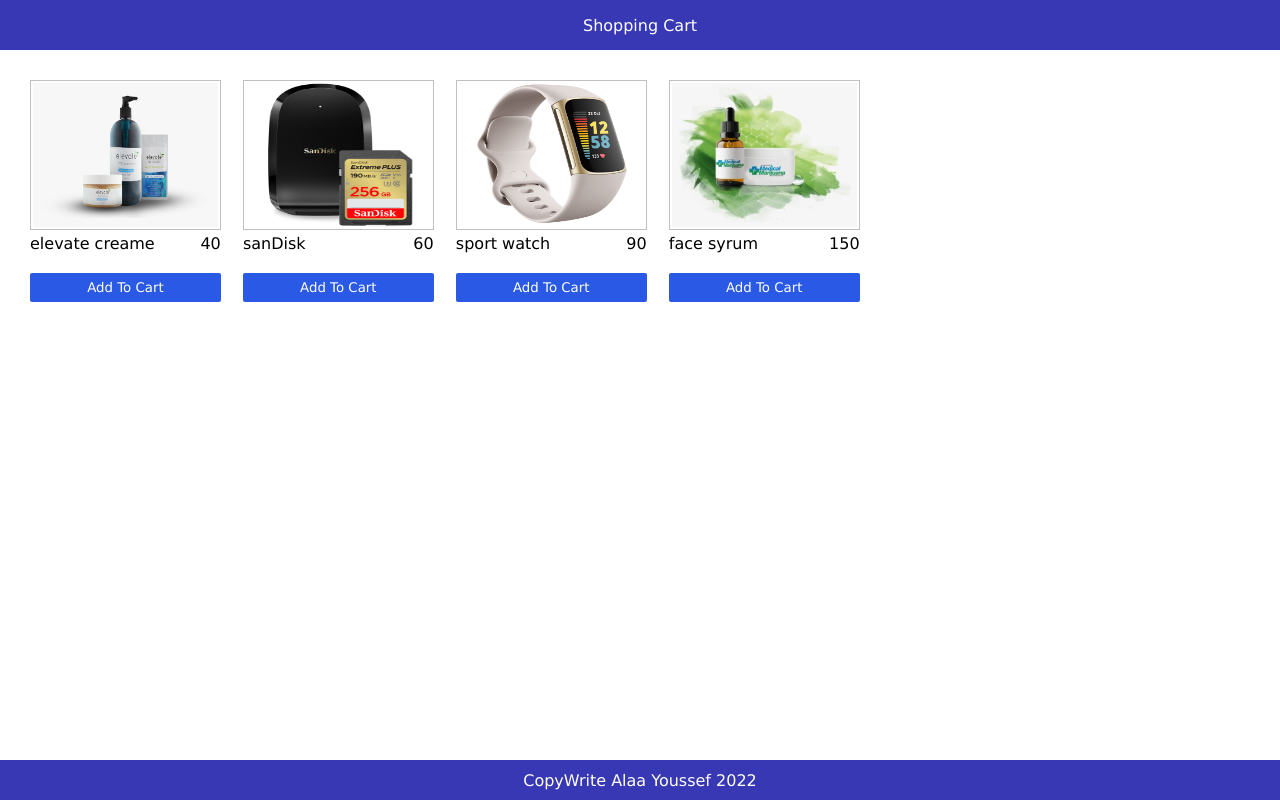
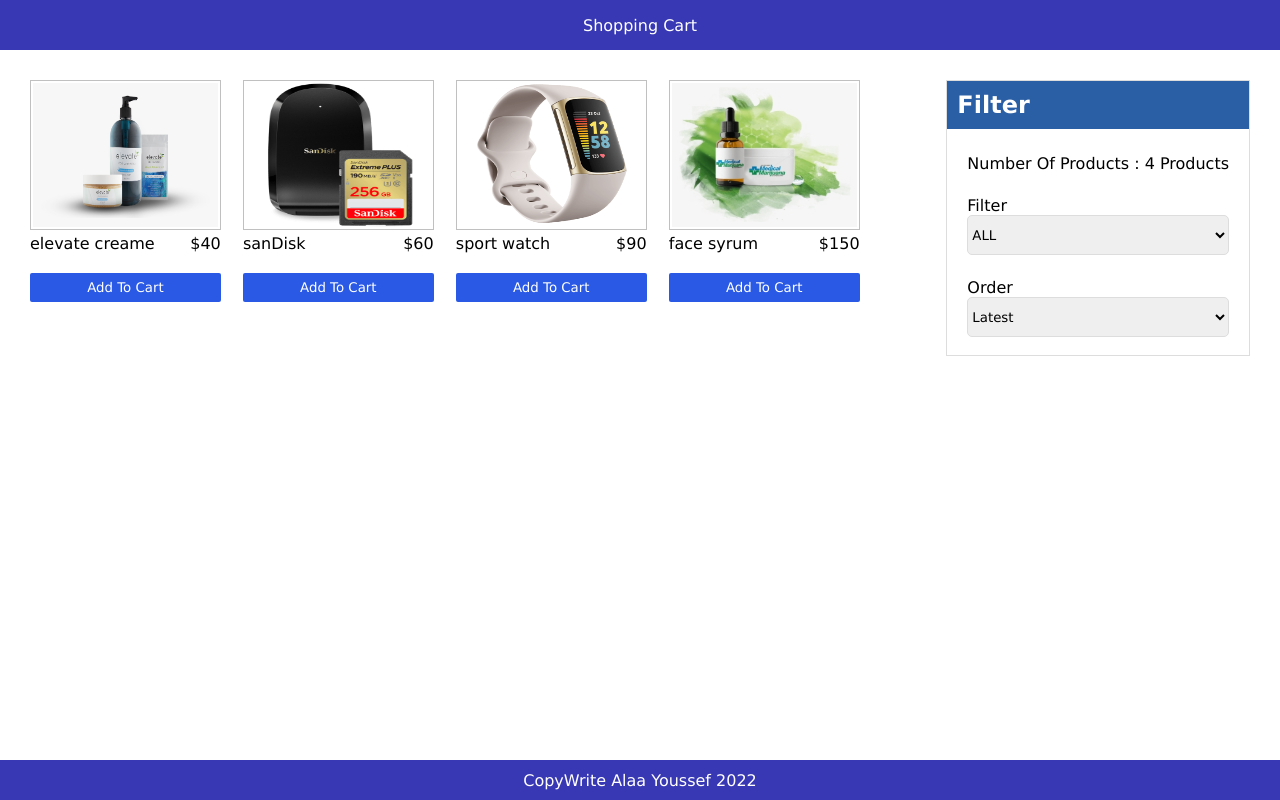
Before and after one commit to AlaaAYoussef/React-shoppingCart, a React (Create React App) app in the folder client/: page / in a window 1280 px wide. Built offline with nearby package versions, Linux system fonts and the light colour scheme.

Commit message:
filter-comp

```diff
--- a/client/package.json
+++ b/client/package.json
@@ -10,12 +10,13 @@
     "gulp-sass": "^5.1.0",
     "react": "^18.2.0",
     "react-dom": "^18.2.0",
+    "react-modal": "^3.16.1",
     "react-scripts": "5.0.1",
     "sass": "^1.55.0",
     "web-vitals": "^2.1.4"
   },
   "scripts": {
-    "sass":"gulp watch",
+    "sass": "gulp watch",
     "start": "react-scripts start",
     "build": "react-scripts build",
     "test": "react-scripts test",
--- a/client/src/App.js
+++ b/client/src/App.js
@@ -2,7 +2,7 @@ import { useState } from 'react';
 import Footer from './components/Footer/Footer';
 import Header from './components/Header/Header'
 import Products from './components/Products/Products';
-// import { staticData } from './staticData';
+import Filter from './components/Filter/Filter';
 import data from './data.json'
 
 function App() {
@@ -13,6 +13,7 @@ function App() {
       <main>
         <div className='wrapper'>
         <Products products={products}/>
+        <Filter/>
         </div>
       </main>
       <Footer/>
--- /dev/null
+++ b/client/src/components/Filter/Filter.js
@@ -0,0 +1,33 @@
+import React from 'react'
+import '../../css/Filter/Filter.css'
+
+function Filter(props) {
+  return (
+    <div className='filter-wrapper'>
+        <h2 className='filter-title'>Filter</h2>
+        <div className='number-of-products'>Number Of Products : 4 Products</div>
+        <div className='filter-by-size'>
+            <span>Filter</span>
+            <select className='filter-select'>
+                <option value="ALL">ALL</option>
+                <option value="S">S</option>
+                <option value="L">L</option>
+                <option value="XL">XL</option>
+                <option value="2X">2X</option>
+                <option value="3X">3X</option>
+            </select>
+        </div>
+        <div className='filter-by-order'>
+            <span>Order</span>
+            <select>
+                <option>Latest</option>
+                <option>Highest</option>
+                <option>Lowest</option>
+            </select>
+        </div>
+
+    </div>
+  )
+}
+
+export default Filter
--- /dev/null
+++ b/client/src/components/Filter/Filter.scss
@@ -0,0 +1,24 @@
+.filter-wrapper{
+    background-color: #fff;
+    border: 1px solid #ddd;
+    display: flex;
+    flex-direction: column;
+    .filter-title{
+
+        background: #2a5ea5;
+        color: #fff;
+        padding: 10px;
+        margin-bottom: 20px;
+    }
+    >div{
+        padding: 5px 20px;
+        margin-bottom: 13px;
+    }
+    select{
+        display: block;
+        width: 100%;
+        height: 40px;
+        border: 1px solid #ddd;
+        border-radius: 5px;
+    }
+}
--- /dev/null
+++ b/client/src/components/Products/ProductModal.js
@@ -0,0 +1,20 @@
+import React from 'react'
+import Modal from 'react-modal'
+
+function ProductModal(props) {
+    const { product ,closeModal} = props
+  return (
+   <Modal isOpen={product} onRequestClose={closeModal}>
+     <span className="close-icon" onClick={closeModal}>&times;</span>
+    <div className='product-info'>
+        <img src={product.imgURL}></img>
+        <p>{product.title}</p>
+        <p>{product.desc}</p>
+        <p>{product.price}</p>
+
+    </div>
+   </Modal>
+  )
+}
+
+export default ProductModal
--- a/client/src/components/Products/Products.js
+++ b/client/src/components/Products/Products.js
@@ -1,19 +1,32 @@
-import React from "react";
+import React, { useState } from "react";
 import '../../css/Products/Products.css'
+import ProductModal from './ProductModal'
 
 function Products(props) {
+  const [product,setProduct] =useState("")
+
+  const openModal = (product)=>{
+    setProduct(product)
+  }
+  const closeModal =()=>{
+    setProduct(false)
+  }
+
   return (
     <div className="products-wrapper">
       {props.products.map((product) => (
         <div className="product-item" key={product.id}>
+          <a href="#" onClick={()=>openModal(product)}>
           <img src={product.imgURL} alt={product.title} />
+          </a>
           <div className="product-desc">
             <p>{product.title}</p>
-            <span>{product.price}</span>
+            <span>${product.price}</span>
           </div>
           <button>Add To Cart</button>
         </div>
       ))}
+      <ProductModal product={product} closeModal={closeModal}/>
     </div>
   );
 }
--- /dev/null
+++ b/client/src/css/Filter/Filter.css
@@ -0,0 +1,23 @@
+.filter-wrapper {
+  background-color: #fff;
+  border: 1px solid #ddd;
+  display: flex;
+  flex-direction: column;
+}
+.filter-wrapper .filter-title {
+  background: #2a5ea5;
+  color: #fff;
+  padding: 10px;
+  margin-bottom: 20px;
+}
+.filter-wrapper > div {
+  padding: 5px 20px;
+  margin-bottom: 13px;
+}
+.filter-wrapper select {
+  display: block;
+  width: 100%;
+  height: 40px;
+  border: 1px solid #ddd;
+  border-radius: 5px;
+}
--- a/client/src/css/Products/Products.css
+++ b/client/src/css/Products/Products.css
@@ -26,3 +26,26 @@
   padding: 7px;
   border-radius: 2px;
 }
+
+.product-info {
+  width: 80%;
+  margin: auto;
+  text-align: center;
+}
+.product-info img {
+  display: block;
+  width: 50%;
+  margin: 20px auto;
+}
+.product-info p {
+  font-size: 20px;
+  color: #2a5ae5;
+  margin: 10px;
+}
+
+.close-icon {
+  position: absolute;
+  top: 10px;
+  right: 10px;
+  cursor: pointer;
+}
```
Also changed, not shown: client/src/components/Products/Products.scss (+21 -0 lines), 1 other file (tests, documents, lock files or other folders).
